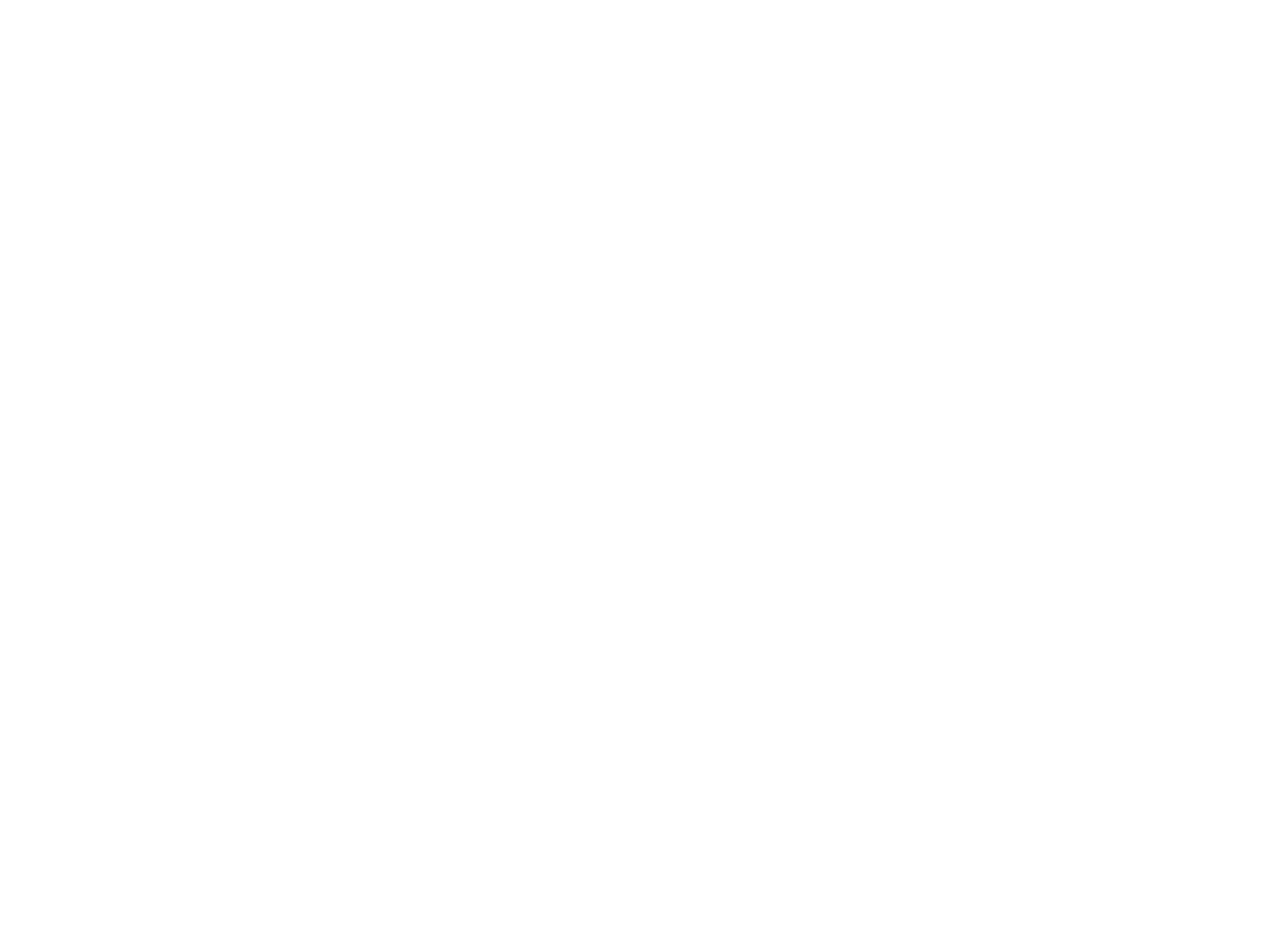
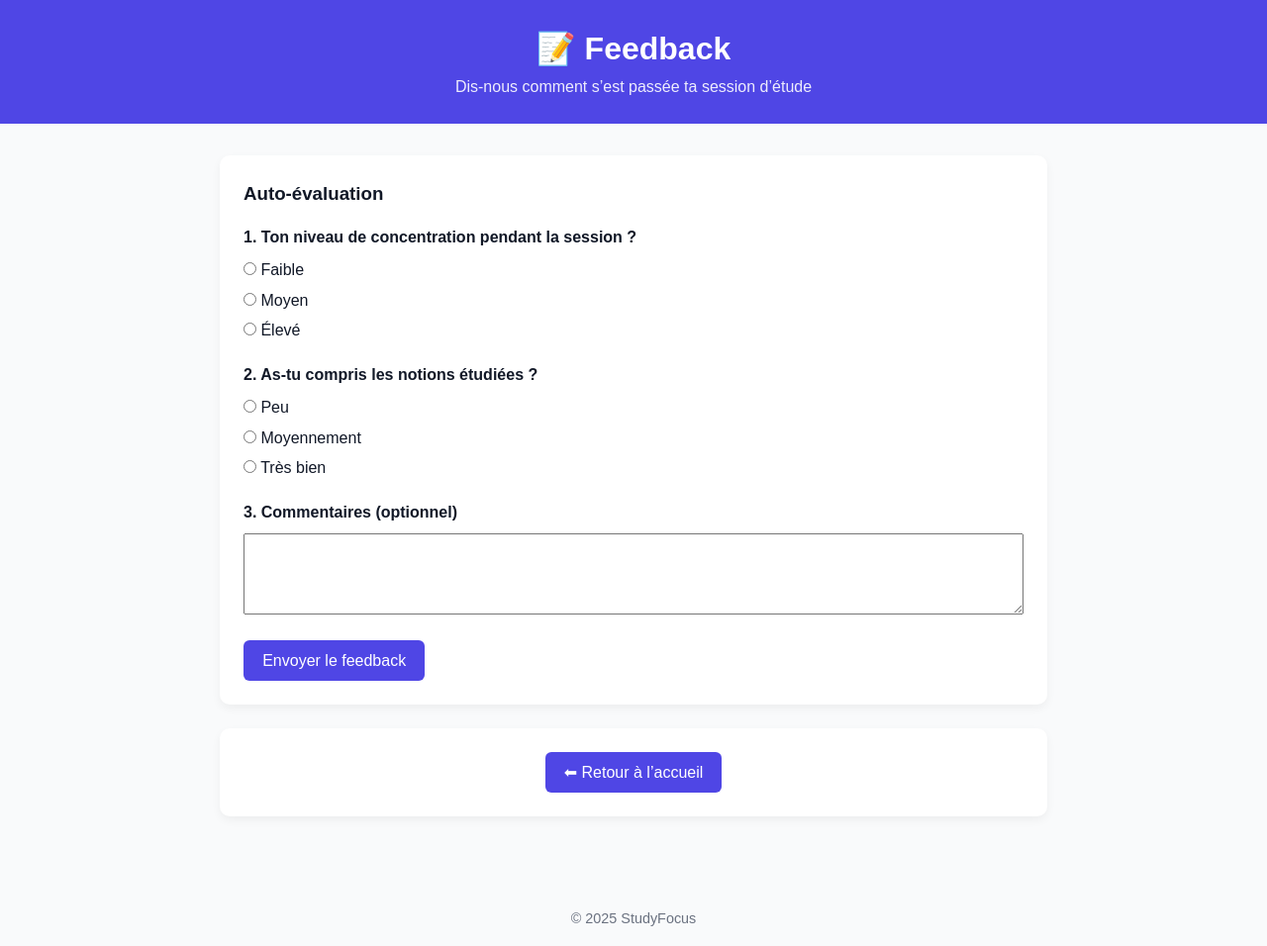
Before and after one commit to Sammyntouh/Timer_app, a plain HTML site: page feedback.html in a window 1280 px wide. Shown: the whole page at 99% size. Before the commit the page ends 800 px from the top, so only its background shows below. Drawn offline with Linux system fonts and the light colour scheme.

Commit message:
ajustement de toutes les pages

```diff
--- a/feedback.html
+++ b/feedback.html
@@ -0,0 +1,60 @@
+<!DOCTYPE html>
+<html lang="fr">
+<head>
+    <meta charset="UTF-8">
+    <meta name="viewport" content="width=device-width, initial-scale=1.0">
+    <title>Feedback – StudyFocus</title>
+    <link rel="stylesheet" href="style.css">
+</head>
+<body>
+
+    <!-- HEADER -->
+    <header class="header">
+        <h1>📝 Feedback</h1>
+        <p>Dis-nous comment s’est passée ta session d’étude</p>
+    </header>
+
+    <main class="container">
+
+        <section>
+            <h3>Auto-évaluation</h3>
+
+            <form id="feedbackForm">
+
+                <div class="question">
+                    <p>1. Ton niveau de concentration pendant la session ?</p>
+                    <label><input type="radio" name="focus" value="1"> Faible</label>
+                    <label><input type="radio" name="focus" value="2"> Moyen</label>
+                    <label><input type="radio" name="focus" value="3"> Élevé</label>
+                </div>
+
+                <div class="question">
+                    <p>2. As-tu compris les notions étudiées ?</p>
+                    <label><input type="radio" name="understanding" value="1"> Peu</label>
+                    <label><input type="radio" name="understanding" value="2"> Moyennement</label>
+                    <label><input type="radio" name="understanding" value="3"> Très bien</label>
+                </div>
+
+                <div class="question">
+                    <p>3. Commentaires (optionnel)</p>
+                    <textarea rows="4" style="width:100%; padding:10px;"></textarea>
+                </div>
+
+                <button type="submit">Envoyer le feedback</button>
+            </form>
+        </section>
+
+        <section style="text-align:center;">
+            <button onclick="window.location.href='index.html'">
+                ⬅ Retour à l’accueil
+            </button>
+        </section>
+
+    </main>
+
+    <footer class="footer">
+        <p>© 2025 StudyFocus</p>
+    </footer>
+
+</body>
+</html>
--- a/script.js
+++ b/script.js
@@ -116,6 +116,7 @@ resetBtn.addEventListener("click", () => {
     updateDisplay();
 });
 
+
 // ==========================
 // REDIRECTION VERS FEEDBACK
 // ==========================
--- a/style.css
+++ b/style.css
@@ -1,3 +1,138 @@
+
+/* RESET */
+* {
+    margin: 0;
+    padding: 0;
+    box-sizing: border-box;
+    font-family: Arial, Helvetica, sans-serif;
+}
+
+/* VARIABLES */
+:root {
+    --primary: #4f46e5;
+    --secondary: #22c55e;
+    --dark: #111827;
+    --light: #f9fafb;
+    --gray: #6b7280;
+}
+
+/* GLOBAL */
+body {
+    background-color: var(--light);
+    color: var(--dark);
+    line-height: 1.6;
+}
+
+.hidden {
+    display: none;
+}
+
+/* HEADER */
+.header {
+    background: var(--primary);
+    color: white;
+    text-align: center;
+    padding: 1.5rem;
+}
+
+.header h1 {
+    font-size: 2rem;
+}
+
+.header p {
+    font-size: 1rem;
+    opacity: 0.9;
+}
+
+/* CONTAINER */
+.container {
+    max-width: 900px;
+    margin: auto;
+    padding: 2rem;
+}
+
+/* SECTIONS */
+section {
+    background: white;
+    padding: 1.5rem;
+    margin-bottom: 1.5rem;
+    border-radius: 10px;
+    box-shadow: 0 4px 10px rgba(0,0,0,0.05);
+}
+
+h2, h3 {
+    margin-bottom: 1rem;
+}
+
+/* BUTTONS */
+button {
+    background: var(--primary);
+    color: white;
+    border: none;
+    padding: 0.7rem 1.2rem;
+    border-radius: 6px;
+    cursor: pointer;
+    font-size: 1rem;
+    transition: 0.3s;
+}
+
+button:hover {
+    opacity: 0.9;
+}
+
+.timer-controls button {
+    margin-right: 0.5rem;
+}
+
+/* QUIZ */
+.question {
+    margin-bottom: 1.2rem;
+}
+
+.question p {
+    font-weight: bold;
+    margin-bottom: 0.5rem;
+}
+
+label {
+    display: block;
+    margin-bottom: 0.3rem;
+    cursor: pointer;
+}
+
+/* RESULT */
+.result p {
+    font-size: 1.1rem;
+    margin-bottom: 0.5rem;
+}
+
+/* TIMER */
+.timer {
+    text-align: center;
+}
+
+.time-display {
+    font-size: 3rem;
+    font-weight: bold;
+    margin: 1rem 0;
+    color: var(--secondary);
+}
+
+/* FOOTER */
+.footer {
+    text-align: center;
+    padding: 1rem;
+    color: var(--gray);
+    font-size: 0.9rem;
+}
+
+/* RESPONSIVE */
+@media (max-width: 600px) {
+    .time-display {
+        font-size: 2.2rem;
+    }
+}
+
 
 .auth-body {
     background: #d9f2b4;
```
